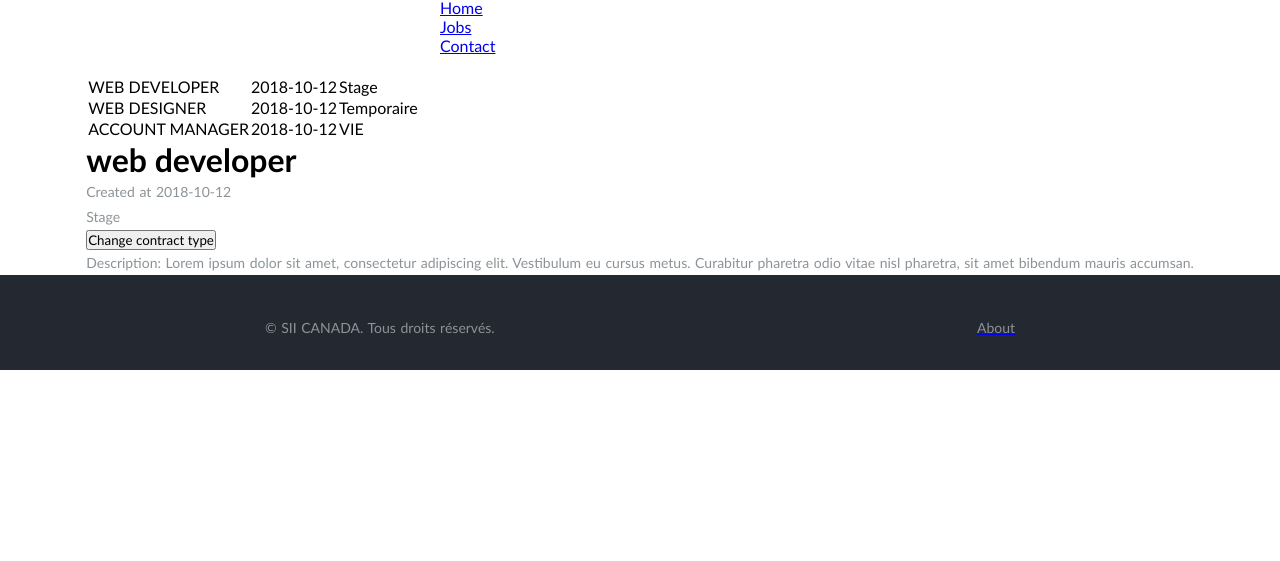
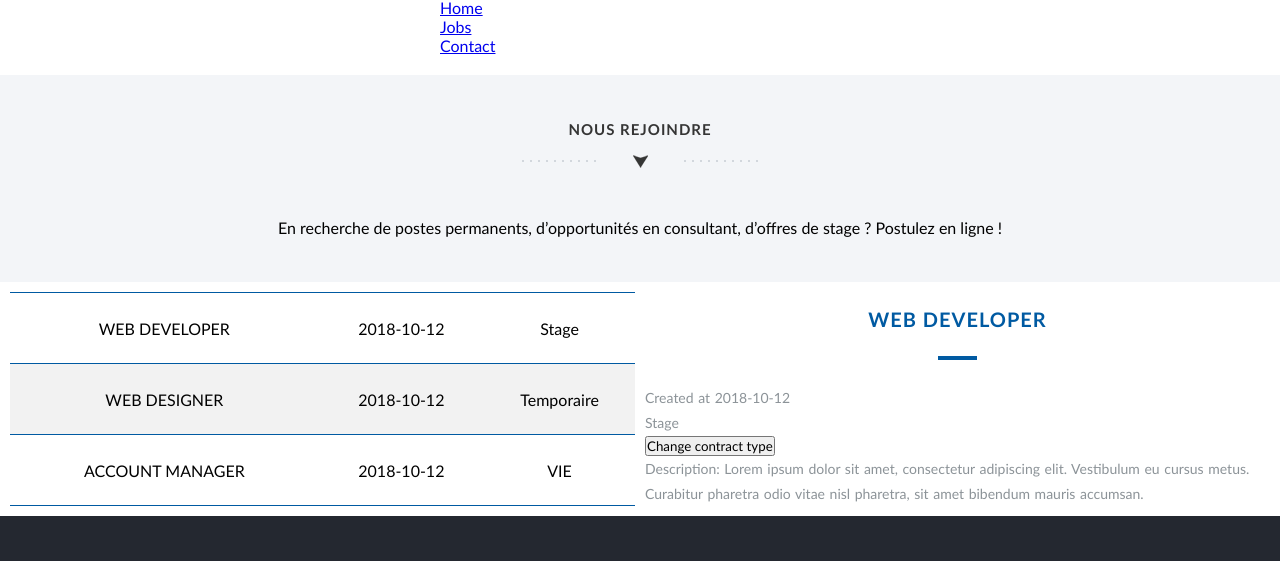
Before and after one commit to clemtrib/siicanada_front, a React app: page /jobs in a window 1280 px wide. Shown: the part 305-866 px from the top of the page. Before the commit the page ends 800 px from the top, so only its background shows below. Built offline with nearby package versions, Linux system fonts and the light colour scheme.

Commit message:
google map / design

```diff
--- /dev/null
+++ b/src/GMap.jsx
@@ -0,0 +1,16 @@
+import React from "react"
+
+import style from './app.css'
+
+export default class GMap extends React.Component {
+    render() {
+        const iframe = {
+            __html: '<iframe src="https://www.google.com/maps/embed?pb=!1m18!1m12!1m3!1d2796.558170849537!2d-73.5797741849268!3d45.49884133915307!2m3!1f0!2f0!3f0!3m2!1i1024!2i768!4f13.1!3m3!1m2!1s0x4cc91a66cb68096f%3A0x16d986194e20a264!2sSii+Canada!5e0!3m2!1sfr!2sca!4v1538686751303" frameborder="0" style="border:0"></iframe>'
+        }
+        return (
+            <div className={style.large}>
+                <div className={style.iframe} dangerouslySetInnerHTML={iframe} />
+            </div>
+        );
+    }
+}
--- a/src/app.css
+++ b/src/app.css
@@ -31,11 +31,23 @@ ul {
   width: 100%;
 }
 
-.intro {
+.middle {
+  width: 50%;
+}
+
+.text {
+  padding: 45px 0;
+  background: #f3f5f8;
+  text-align: center;
+}
+
+.iframe,
+.iframe > iframe {
+  margin: 0;
+  padding: 0;
   width: 100%;
-  background: #f3f5f8;
-  padding: 90px 0 100px;
-  text-align: center;
+  height: 300px;
+  background-color: rgb(229, 227, 223);
 }
 
 @media (min-width: 1200px) {
@@ -73,7 +85,7 @@ h1.arrow {
   background: url(../public/h1-bg.png) no-repeat center bottom;
 }
 
-.intro > .container > div:first-of-type {
+.text > .container > div:first-of-type {
   margin-top: 50px;
 }
 
@@ -89,6 +101,7 @@ p {
   background: #88b4dc;
   padding: 90px 0 100px;
   text-align: center;
+  color: #ffffff;
 }
 
 .contactItem {
@@ -179,13 +192,14 @@ p {
 
 }
 
-.contactListItems h3,
+h3,
 .contactListItems p {
   display: block;
 }
 
-.contactListItems h3 {
+h3 {
   color: #005aa2;
+  text-align: center;
   text-transform: uppercase;
   letter-spacing: 1px;
   font-size: 20px;
@@ -196,7 +210,7 @@ p {
   font-size: 16px;
 }
 
-.contactListItems h3::after {
+h3::after {
   content: " ";
   border: solid 2px #005aa2;
   display: block;
@@ -254,3 +268,47 @@ div {
   flex-direction: row;
   justify-content: space-between;
 }
+
+.jobAdds {
+  display: flex;
+  flex-direction: row;
+  justify-content: space-between;
+}
+
+.jobAddDetail {
+  padding: 10px 10px 10px 0;
+}
+
+table {
+  border: none;
+  border-collapse: collapse;
+  width: 50%;
+  margin: 10px;
+  padding: 20px;
+}
+
+tr {
+  border: 1px solid #005aa2;
+  border-right-style: none;
+  border-left-style: none;
+  width: 50%;
+  text-align: center;
+}
+
+tr:nth-child(even) {
+  background-color: #f2f2f2;
+}
+
+tr:nth-child(odd) {
+  background-color: #ffffff;
+}
+
+tr:nth-child(even):hover,
+tr:nth-child(odd):hover {
+  background-color: #6495ed;
+  color: #f2f2f2;
+}
+
+td {
+  padding: 10px 0;
+}
--- a/src/contact.jsx
+++ b/src/contact.jsx
@@ -4,12 +4,14 @@ import style from './app.css'
 
 import ContactList from './contactList'
 import ContactForm from './contactForm'
+import GMap from './GMap'
 
 export default class Contact extends React.Component {
     render() {
         return (
             <div className={style.large}>
                 <ContactList />
+                <GMap />
                 <ContactForm />
             </div>
         );
--- a/src/contactList.jsx
+++ b/src/contactList.jsx
@@ -31,7 +31,7 @@ export default class ContactList extends React.Component {
         );
 
         return (
-            <div className={style.intro}>
+            <div className={`${style.large} ${style.text}`}>
                 <div className={style.container}>
                     <h1 className={style.arrow}>Nous contacter</h1>
                     <div className={style.contactListItems}>
--- a/src/jobAd.jsx
+++ b/src/jobAd.jsx
@@ -1,4 +1,6 @@
 import React from "react"
+
+import style from "./app.css"
 
 export default class JobAd extends React.Component {
     constructor() {
@@ -30,8 +32,8 @@ export default class JobAd extends React.Component {
         const day = this.props.createdAt.slice(6, 8)
         const createdAt = `${year}-${month}-${day}`
         return (
-            <div>
-                <h1>{this.props.title}</h1>
+            <div className={`${style.middle} ${style.jobAddDetail}`}>
+                <h3 className={style.arrow}>{this.props.title}</h3>
                 <p>Created at {createdAt}</p>
                 <p>{this.getContract()}</p>
                 <button onClick={this.changeContract} >Change contract type </button>
--- a/src/jobAdList.jsx
+++ b/src/jobAdList.jsx
@@ -1,4 +1,8 @@
 import React from "react"
+
+import style from './app.css'
+
+import Text from "./text"
 import JobAd from "./jobAd"
 import JobAdListItem from "./jobAdListItem"
 
@@ -34,13 +38,16 @@ export default class JobAdList extends React.Component {
         );
 
         return (
-            <div>
-                <table>
-                    <tbody>
-                        {list}
-                    </tbody>
-                </table>
-                <JobAd title={ads[0].title} createdAt={ads[0].createdAt} contract={ads[0].contract} description={ads[0].description} />
+            <div className={style.large}>
+                <Text title="Nous rejoindre" content="En recherche de postes permanents, d’opportunités en consultant, d’offres de stage ? Postulez en ligne !" />
+                <div className={`${style.large} ${style.jobAdds}`}>
+                    <table className={style.middle}>
+                        <tbody>
+                            {list}
+                        </tbody>
+                    </table>
+                    <JobAd title={ads[0].title} createdAt={ads[0].createdAt} contract={ads[0].contract} description={ads[0].description} />
+                </div>
             </div>
         )
     }
--- a/src/text.jsx
+++ b/src/text.jsx
@@ -5,7 +5,7 @@ import style from './app.css'
 export default class Text extends React.Component {
     render() {
         return (
-            <div className={style.intro}>
+            <div className={`${style.large} ${style.text}`}>
                 <div className={style.container}>
                     <h1 className={style.arrow}>{this.props.title}</h1>
                     <div>
```
